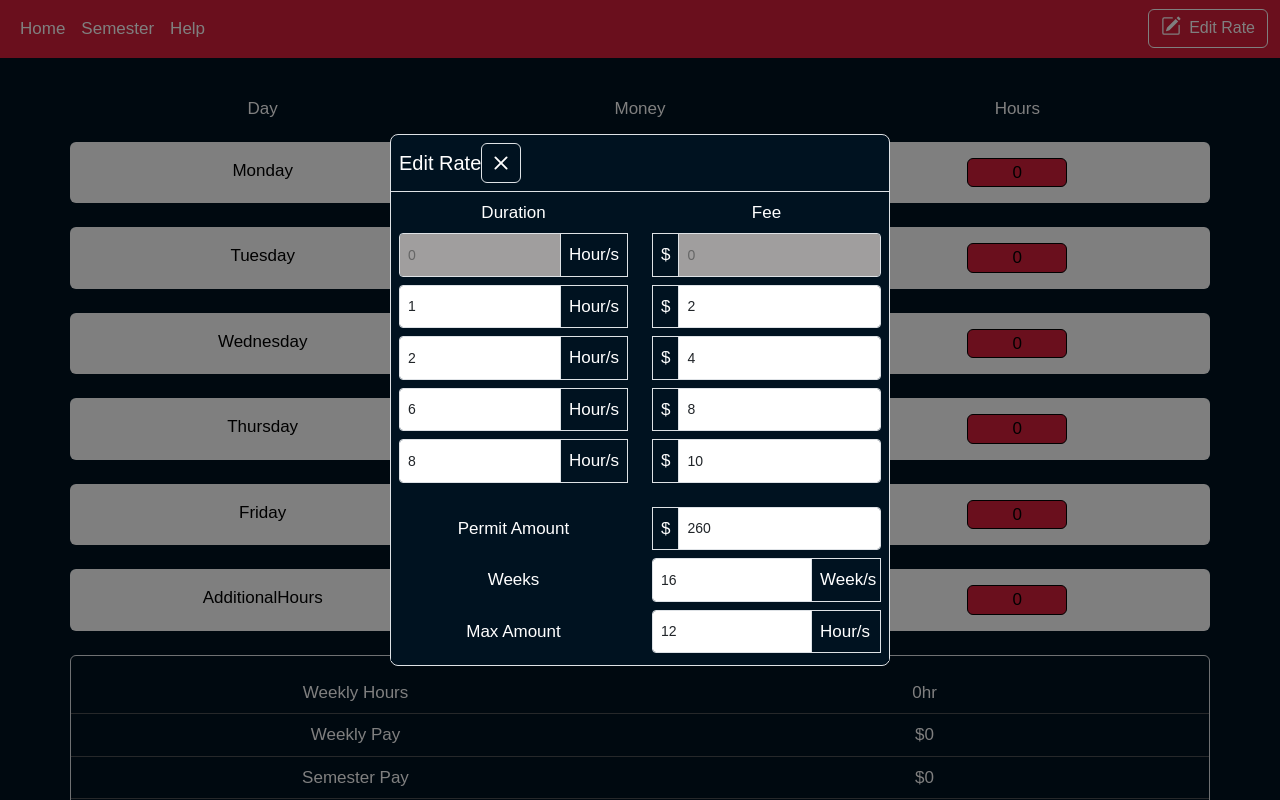
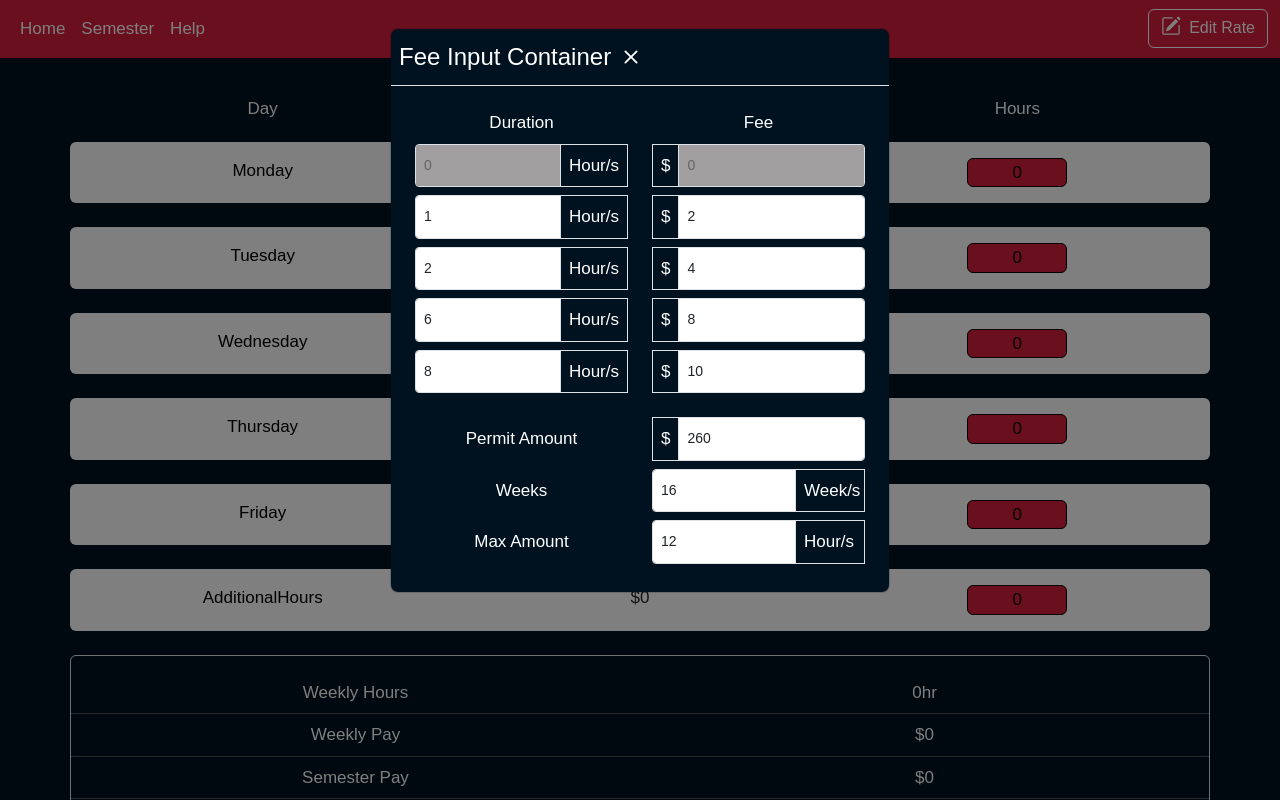
Before and after one commit to JosephBoat404/Parking-Calculator, a React (Create React App) app in the folder my-app/: page / in a window 1280 px wide. Both pictures are taken after a click on the button "Edit Rate". Shown: the top 800 px of the page. Built offline with nearby package versions, Linux system fonts and the light colour scheme.

Commit message:
Added an explanation for the calculation results.

```diff
--- a/my-app/package.json
+++ b/my-app/package.json
@@ -6,7 +6,9 @@
     "@testing-library/jest-dom": "^5.17.0",
     "@testing-library/react": "^13.4.0",
     "@testing-library/user-event": "^13.5.0",
+    "bootstrap": "^5.3.2",
     "react": "^18.2.0",
+    "react-bootstrap": "^2.9.1",
     "react-dom": "^18.2.0",
     "react-scripts": "5.0.1",
     "web-vitals": "^2.1.4"
--- a/my-app/src/App.css
+++ b/my-app/src/App.css
@@ -43,7 +43,9 @@ body {
 .nav-link:hover, .footericon:hover, .editbtn:hover, .closebtn:hover, .helpbtn:hover {
   opacity: 0.6;
 }
-
+.helpbtn{
+  cursor: pointer;
+}
 .cb {
   background: #ffffff;
 }
--- a/my-app/src/components/FeeInput.jsx
+++ b/my-app/src/components/FeeInput.jsx
@@ -1,4 +1,6 @@
-import React from "react";
+import React, { useState } from "react";
+import { Modal} from "react-bootstrap";
+import Closebtn from "../Icons/closebtn.svg";
 
 function FeeInput({
   fees,
@@ -9,6 +11,8 @@ function FeeInput({
   SetPermitAmount,
   numberOfWeeksInSemester,
   SetnumberOfWeeksInSemester,
+  showModal,
+  handleCloseModal,
 }) {
   const handleChange = (event, index) => {
     const { name, value } = event.target;
@@ -41,6 +45,21 @@ function FeeInput({
   };
 
   return (
+    <div>
+      <Modal show={showModal} onHide={handleCloseModal}>
+        <Modal.Header className="custom-modal-header p-2">
+          <Modal.Title>Fee Input Container</Modal.Title>
+          <button
+            type="button"
+            className="btn m-0 p-1 closebtn"
+            data-bs-dismiss="modal"
+            aria-label="Close"
+            onClick={handleCloseModal}
+          >
+            <img src={Closebtn} alt="Close button" />
+          </button>
+        </Modal.Header>
+        <Modal.Body>
           <div className="container">
             <div className="row justify-content-center">
               <div className="col  p-1 mb-1 bg-primary-subtle cc">
@@ -84,7 +103,7 @@ function FeeInput({
                           onChange={(event) => handleChange(event, index)}
                           className="form-control form-control-sm noscroll focus-ring focus-ring-dark"
                           id="inputGroupFile01"
-                    disabled={index === 0} // Disable the input for the first row
+                          disabled={index === 0}
                         />
                       </div>
                     </div>
@@ -98,7 +117,10 @@ function FeeInput({
                   </div>
                   <div className="col">
                     <div className="input-group">
-                <label className="dollarsign p-2  border" htmlFor="permdollar">
+                      <label
+                        className="dollarsign p-2  border"
+                        htmlFor="permdollar"
+                      >
                         $
                       </label>
                       <input
@@ -163,6 +185,9 @@ function FeeInput({
               </div>
             </div>
           </div>
+        </Modal.Body>
+      </Modal>
+    </div>
   );
 }
 
--- a/my-app/src/components/Navbar.jsx
+++ b/my-app/src/components/Navbar.jsx
@@ -1,8 +1,8 @@
 import React from "react";
 import Editbtn from "../Icons/Addparking.svg";
-import navtoggler from "../Icons/navtoggler.svg"
+import navtoggler from "../Icons/navtoggler.svg";
 
-function Navbar({ onEditRateClick }) {
+function Navbar({ handleShowModal }) {
   return (
     <nav className="navbar navbar-expand-lg bg-body-tertiary fixed-top">
       <div className="container-fluid">
@@ -53,8 +53,7 @@ function Navbar({ onEditRateClick }) {
         </div>
         <button
           className="btn btn-outline-light ml-auto editbtn"
-          data-bs-toggle="modal"
-          data-bs-target="#feeInputModal"
+          onClick={handleShowModal}
         >
           <img
             src={Editbtn}
--- a/my-app/src/components/Parkform.jsx
+++ b/my-app/src/components/Parkform.jsx
@@ -4,12 +4,16 @@ import DayInput from "./DayInput";
 import SpendResult from "./SpendResult";
 import Footer from "./Footer";
 import FeeInput from "./FeeInput";
-import Closebtn from "../Icons/closebtn.svg"
 
 function Parkform() {
-  // Initialize state for each day and additional hours
-  const [showFeeInput, setShowFeeInput] = useState(false);
+  const [explainM, setExplainM] = useState("");
+  const [showModal, setShowModal] = useState(false);
+  const handleShowModal = () => setShowModal(true);
+  const handleCloseModal = () => setShowModal(false);
   const [PermitAmount, SetPermitAmount] = useState(260);
+  const [max_Hour, Setmax_Hour] = useState(12);
+  const [worth, setWorth] = useState("No");
+  const [savings, setSavings] = useState(0);
   const [numberOfWeeksInSemester, SetnumberOfWeeksInSemester] = useState(16);
   const [days, setDays] = useState({
     monday: "",
@@ -19,17 +23,6 @@ function Parkform() {
     friday: "",
     additionalHours: "",
   });
-  document.addEventListener("wheel", function (event) {
-    if (
-      document.activeElement.type === "number" &&
-      document.activeElement.classList.contains("noscroll")
-    ) {
-      document.activeElement.blur();
-    }
-  });
-  const [max_Hour, Setmax_Hour] = useState(12);
-  const [worth, setWorth] = useState("No");
-  const [savings, setSavings] = useState(0);
 
   // Calculate parking fee based on hours
   const [fees, setFees] = useState([
@@ -46,7 +39,6 @@ function Parkform() {
         return fees[i].fee;
       }
     }
-
     return max_Hour; // default fee for hours > 8
   };
 
@@ -57,19 +49,25 @@ function Parkform() {
   );
 
   // Calculate total cost for semester
-
   const totalCostForSemester = totalMoneyToPay * numberOfWeeksInSemester;
   let savingsAmount = 0;
 
   // Update worth based on total cost for semester
   useEffect(() => {
-    setWorth(totalCostForSemester < PermitAmount ? "No" : "Yes");
+    if (totalCostForSemester < PermitAmount) {
+      setWorth("No");
+      setExplainM(`After calculating, it appears that you will spend $${totalCostForSemester} on parking over a ${numberOfWeeksInSemester} week/s period, which is less than the $${PermitAmount} permit fee. This means you will save $${savings} in total.`);
+    } else {
+      setWorth("Yes");
+      setExplainM(`After calculating, it appears that you will spend $${totalCostForSemester} on parking over a ${numberOfWeeksInSemester} week/s period, which is higher than the $${PermitAmount} permit fee.To avoid any additional expenses, obtain the permit.`);
+    }
     setSavings(
       totalCostForSemester === 0
         ? 0
         : (savingsAmount = Math.max(0, PermitAmount - totalCostForSemester))
     );
   }, [PermitAmount, totalCostForSemester]);
+
 
   // Handle the change of input value for each day
   const handleChange = (event) => {
@@ -85,29 +83,8 @@ function Parkform() {
 
   return (
     <>
-      <Navbar onEditRateClick={() => setShowFeeInput(true)} />
+      <Navbar handleShowModal={handleShowModal} />
 
-      <div
-        className="modal fade"
-        id="feeInputModal"
-        tabIndex="-1"
-        aria-labelledby="feeInputModalLabel"
-        aria-hidden="true"
-      >
-        <div className="modal-dialog modal-dialog-centered">
-          <div className="modal-content border">
-            <div className="modal-header p-2">
-              <h5 className="modal-title " id="feeInputModalLabel">
-                Edit Rate
-              </h5>
-              <button
-                type="button"
-                className="btn border m-0 p-1 closebtn"
-                data-bs-dismiss="modal"
-                aria-label="Close"
-              > <img src={Closebtn} alt="" /></button>
-            </div>
-            <div>
       <FeeInput
         fees={fees}
         setFees={setFees}
@@ -117,11 +94,9 @@ function Parkform() {
         SetPermitAmount={SetPermitAmount}
         numberOfWeeksInSemester={numberOfWeeksInSemester}
         SetnumberOfWeeksInSemester={SetnumberOfWeeksInSemester}
+        showModal={showModal}
+        handleCloseModal={handleCloseModal}
       />
-            </div>
-          </div>
-        </div>
-      </div>
 
       <div className="container p-3 mb-1">
         <div className="row">
@@ -150,6 +125,7 @@ function Parkform() {
         totalCostForSemester={totalCostForSemester}
         PermitAmount={PermitAmount}
         savingsAmount={savings}
+        ExplainModal={explainM}
       />
 
       <Footer />
--- a/my-app/src/components/SpendResult.jsx
+++ b/my-app/src/components/SpendResult.jsx
@@ -1,6 +1,8 @@
-import React from "react";
+import React, { useState } from "react";
+import { Modal } from "react-bootstrap";
 import helpicon from "../Icons/helpicon.svg";
-import My_Utilities from "./My_Utilities.js";
+import "./My_Utilities.js";
+import Closebtn from "../Icons/closebtn.svg";
 
 function SpendResult({
   totalHours,
@@ -8,43 +10,69 @@ function SpendResult({
   totalCostForSemester,
   Worth,
   PermitAmount,
-  savingsAmount
+  savingsAmount,
+  ExplainModal,
 }) {
+  const [show, setShow] = useState(false);
+  const handleClose = () => setShow(false);
+  const handleShow = () => setShow(true);
+
   return (
     <div className="container rounded -sm p-3 ps-0 pe-0 mb-4 bg-primary-subtle cc border">
       <table className="table table-dark table-hover ct">
         <tbody>
           <tr>
-            <th className="text-center ct adjfont" >Weekly Hours</th>
-            <td className="text-center ct" >
+            <th className="text-center ct adjfont">Weekly Hours</th>
+            <td className="text-center ct">
               <label>{totalHours}hr</label>
             </td>
           </tr>
           <tr>
-            <th className="text-center ct adjfont" >Weekly Pay</th>
-            <td className="text-center ct" >
+            <th className="text-center ct adjfont">Weekly Pay</th>
+            <td className="text-center ct">
               <label>${totalMoneyToPay}</label>
             </td>
           </tr>
           <tr>
-            <th className="text-center ct adjfont" >Semester Pay</th>
-            <td className="text-center ct" >
+            <th className="text-center ct adjfont">Semester Pay</th>
+            <td className="text-center ct">
               <label>${totalCostForSemester}</label>
             </td>
           </tr>
-
-
           <tr>
-            <th className="text-center ct adjfont" >Saving</th>
-            <td className="text-center ct" >
+            <th className="text-center ct adjfont">Saving</th>
+            <td className="text-center ct">
               <label>${savingsAmount}</label>
             </td>
           </tr>
-
           <tr>
-            <th className="text-center moneyUi ct" >Get the <span className="AmountIndic">${PermitAmount}</span> Permit?</th>
-            <td className="text-center ct" >
-              <label className="moneyUi ps-2">{Worth}</label><img src={helpicon} alt="help icon" className="ps-1 helpbtn" />
+            <th className="text-center moneyUi ct">
+              Get the <span className="AmountIndic">${PermitAmount}</span>{" "}
+              Permit?
+            </th>
+            <td className="text-center ct">
+              <label className="moneyUi ps-2">{Worth}</label>
+              <img
+                src={helpicon}
+                alt="help icon"
+                className="ps-1 helpbtn"
+                onClick={handleShow}
+              />
+              <Modal show={show} onHide={handleClose}>
+                <Modal.Header className="p-2">
+                  <Modal.Title>Help</Modal.Title>
+                  <button
+                    type="button"
+                    className="btn m-0 p-1 closebtn"
+                    data-bs-dismiss="modal"
+                    aria-label="Close"
+                    onClick={handleClose}
+                  >
+                    <img src={Closebtn} alt="Close button" />
+                  </button>
+                </Modal.Header>
+                <Modal.Body>{ExplainModal}</Modal.Body>
+              </Modal>
             </td>
           </tr>
         </tbody>
```
Also changed, not shown: 1 other file (tests, documents, lock files or other folders). Lines whose indentation alone changed are shown as unchanged.
